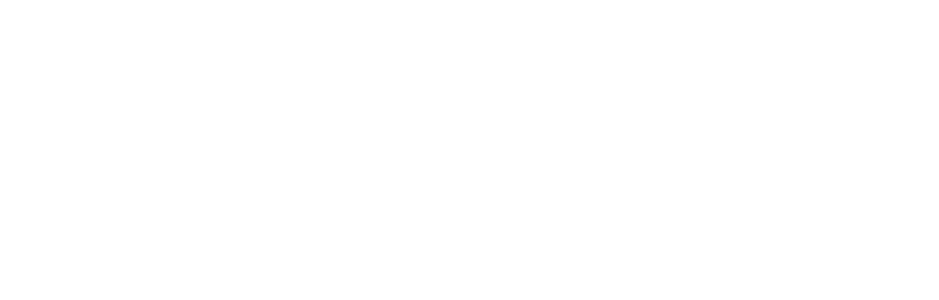
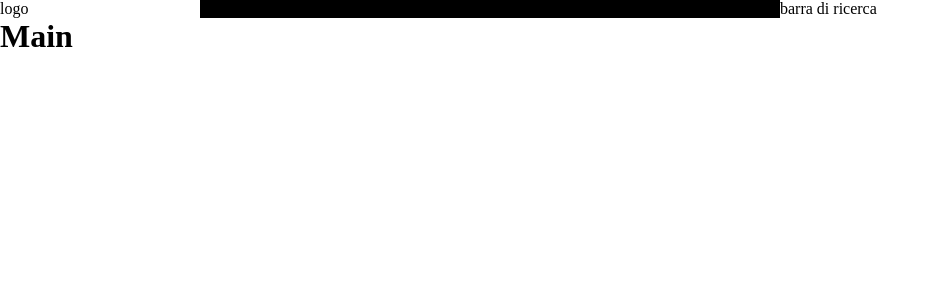
Before and after one commit to Asiaviscardi/vite-boolflix, a Vue app: page / in a window 1280 px wide. Shown: the top 300 px of the page, without its empty margins (0-939 px from the left). Built offline with nearby package versions, Linux system fonts and the light colour scheme.

Commit message:
struttura iniziale header

```diff
--- a/package.json
+++ b/package.json
@@ -9,6 +9,7 @@
     "preview": "vite preview"
   },
   "dependencies": {
+    "sass": "^1.69.3",
     "vue": "^3.3.4"
   },
   "devDependencies": {
--- a/src/App.vue
+++ b/src/App.vue
@@ -1,13 +1,23 @@
 <script>
+import Header from './components/Header.vue';
+import Main from './components/Main.vue';
 export default {
+  components:{
+    Header,
+    Main
+  }
 
 }
 </script>
 
 <template>
 
+  <Header/>
+
+  <Main/>
+
 </template>
 
-<style>
+<style scoped lang="scss">
 
 </style>
--- a/src/components/Header.vue
+++ b/src/components/Header.vue
@@ -1,13 +1,38 @@
 <script>
 export default {
+    name: 'Header'
 
 }
 </script>
 
 <template>
 
+    <div class="header-container">
+
+        <div class="logo-container">logo</div>
+
+        <div class="search-container">barra di ricerca</div>
+
+    </div>
+
 </template>
 
-<style>
+<style scoped lang="scss">
+
+.header-container{
+    background-color: black;
+    display: flex;
+    justify-content: space-between;
+
+    .logo-container{
+        width: 200px;
+        background-color: white;
+    }
+
+    .search-container{
+        width: 500px;
+        background-color: white;
+    }
+}
 
 </style>
--- a/src/components/Main.vue
+++ b/src/components/Main.vue
@@ -1,11 +1,14 @@
 <script>
 export default {
+    name: 'Main'
 
 }
 </script>
 
 <template>
 
+    <h1>Main</h1>
+
 </template>
 
 <style>
```
Also changed, not shown: 1 other file (tests, documents, lock files or other folders).
